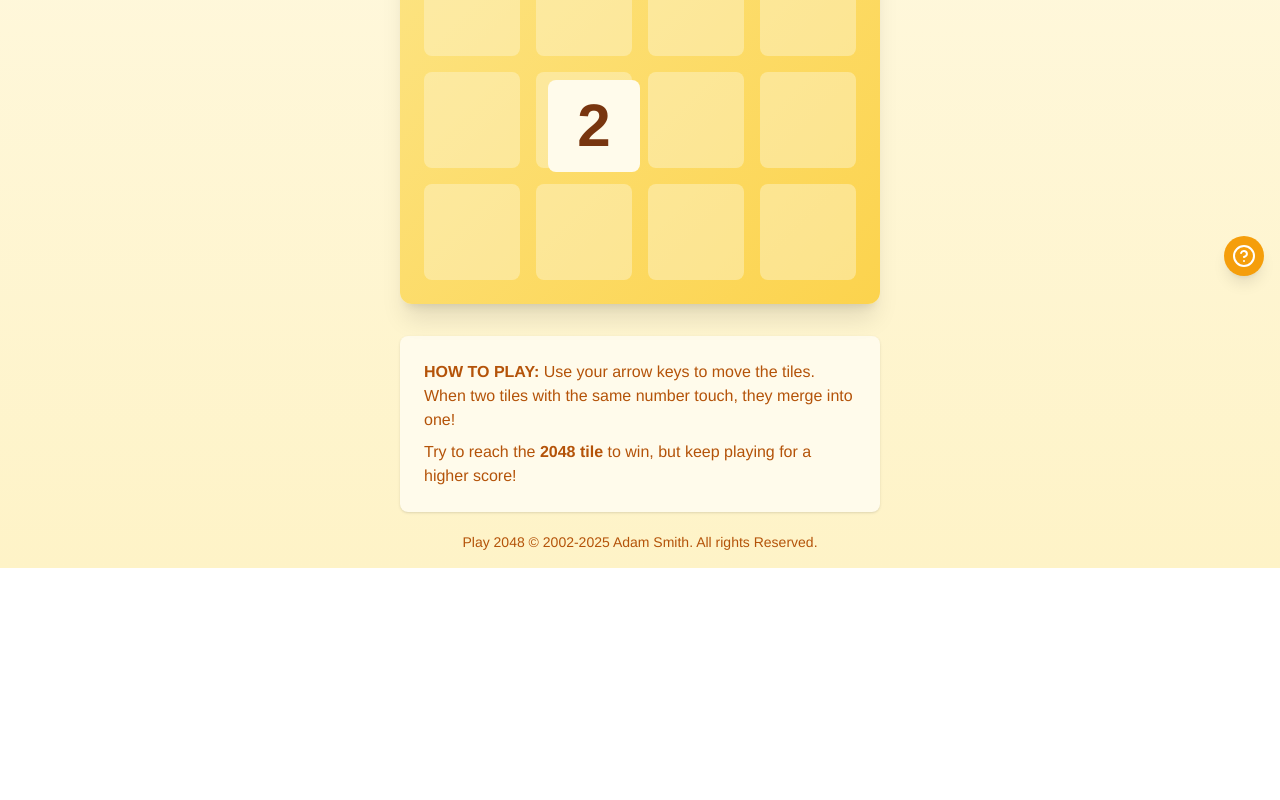
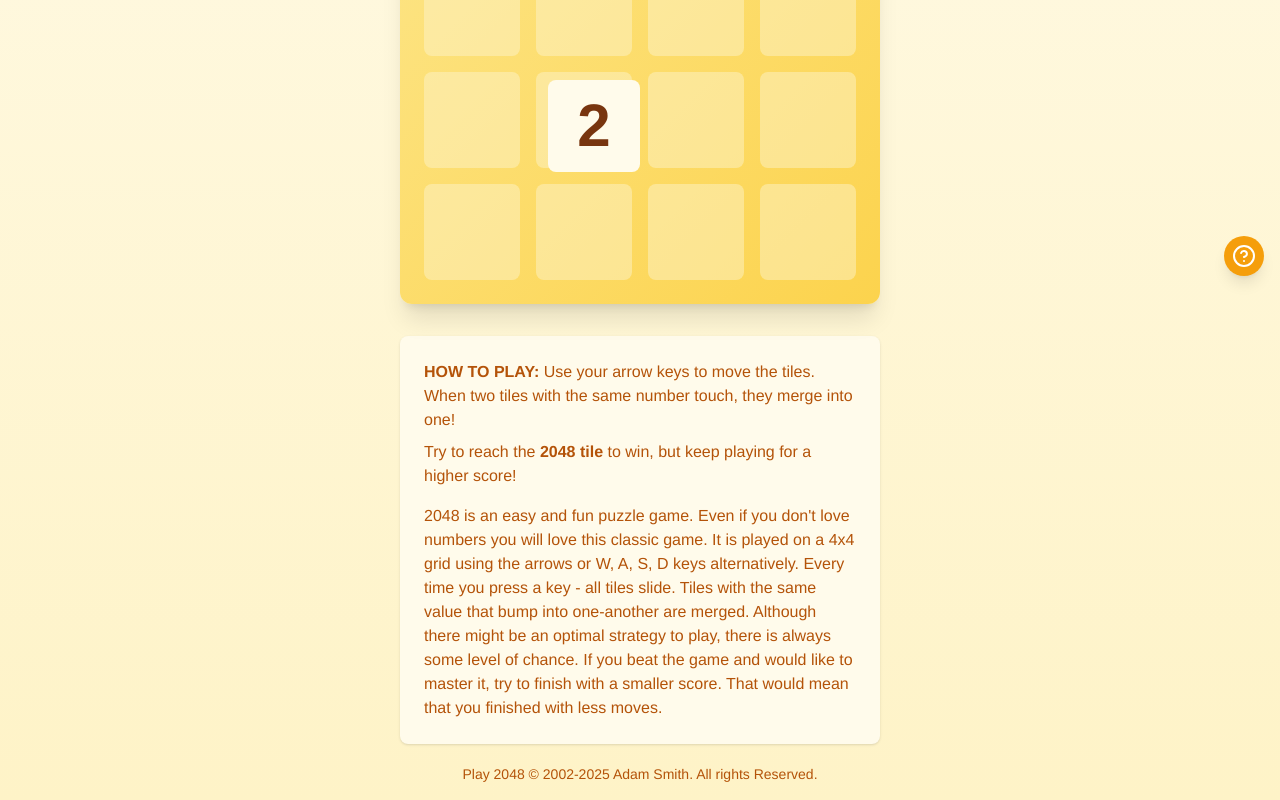
Before and after one commit to RohitKonge/twozerofoureight, a React (Vite) app: page / in a window 1280 px wide. Shown: the part 508-1308 px from the top of the page. Before the commit the page ends 1076 px from the top, so only its background shows below. Built offline with nearby package versions, Linux system fonts and the light colour scheme.

Commit message:
added how to play

```diff
--- a/src/App.tsx
+++ b/src/App.tsx
@@ -17,7 +17,9 @@ function App() {
 
         <div className="mt-8 text-base text-amber-700 bg-amber-50 p-6 rounded-lg shadow">
           <p className="mb-2"><strong>HOW TO PLAY:</strong> Use your arrow keys to move the tiles. When two tiles with the same number touch, they merge into one!</p>
-          <p>Try to reach the <strong>2048 tile</strong> to win, but keep playing for a higher score!</p>
+          <p className="mb-4">Try to reach the <strong>2048 tile</strong> to win, but keep playing for a higher score!</p>
+
+          <p className="text-amber-700">2048 is an easy and fun puzzle game. Even if you don't love numbers you will love this classic game. It is played on a 4x4 grid using the arrows or W, A, S, D keys alternatively. Every time you press a key - all tiles slide. Tiles with the same value that bump into one-another are merged. Although there might be an optimal strategy to play, there is always some level of chance. If you beat the game and would like to master it, try to finish with a smaller score. That would mean that you finished with less moves.</p>
         </div>
       </main>
 
```
